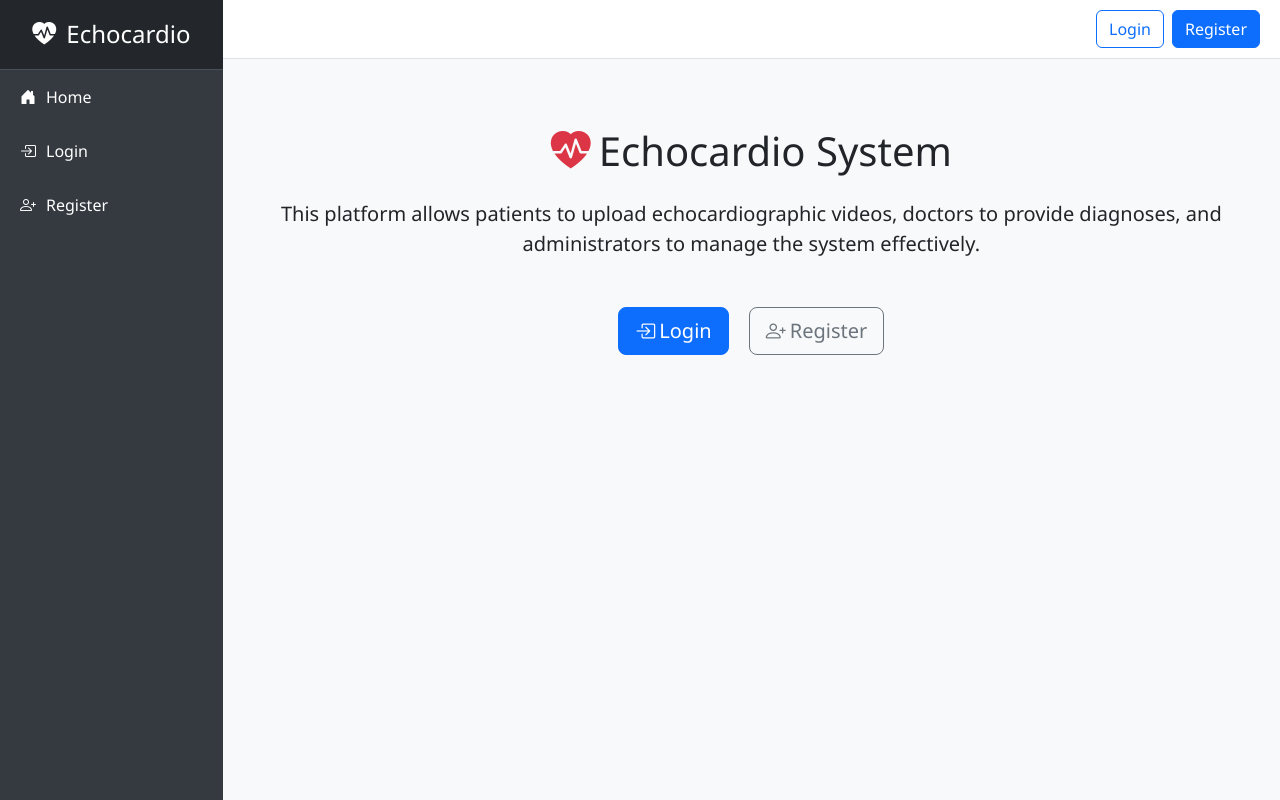
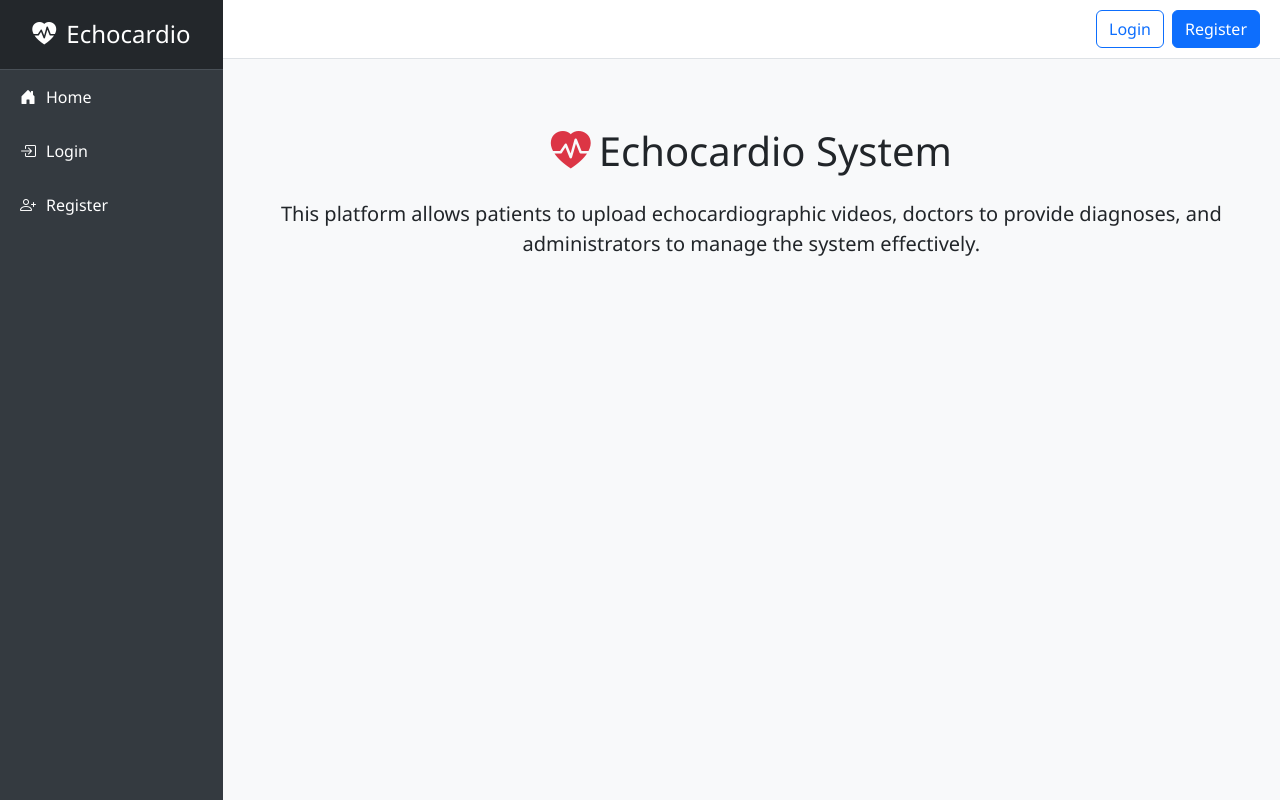
Before and after one commit to maoyuanshou/echocardio_system, a Django app: page / in a window 1280 px wide. Run offline with Django 4.2, Linux system fonts and the light colour scheme.

Commit message:
change home

```diff
--- a/core/templates/core/home.html
+++ b/core/templates/core/home.html
@@ -8,13 +8,5 @@
     <p class="lead">This platform allows patients to upload echocardiographic videos, doctors to provide diagnoses, and
         administrators to manage the system effectively.</p>
 
-    <div class="mt-5">
-        <a href="{% url 'login' %}" class="btn btn-primary btn-lg me-3">
-            <i class="bi bi-box-arrow-in-right me-1"></i>Login
-        </a>
-        <a href="{% url 'register' %}" class="btn btn-outline-secondary btn-lg">
-            <i class="bi bi-person-plus me-1"></i>Register
-        </a>
-    </div>
 </div>
 {% endblock %}
```
